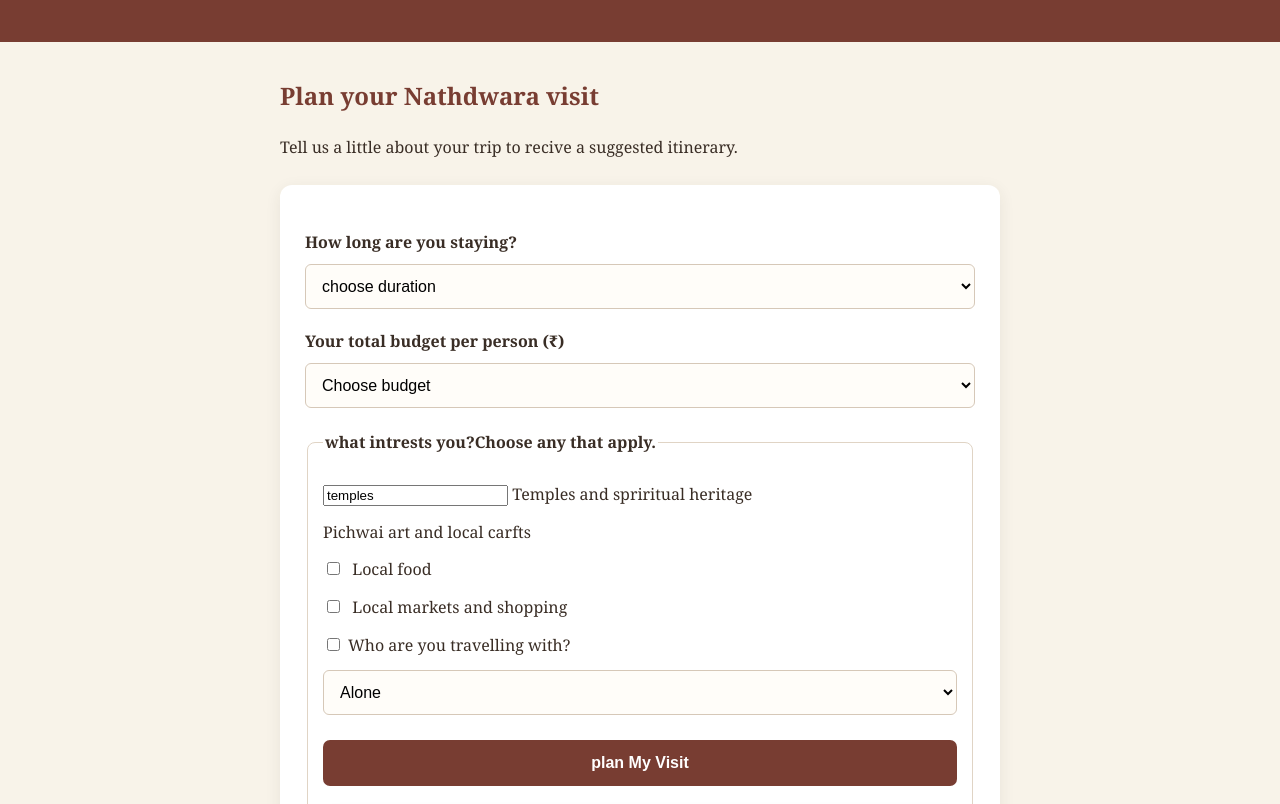
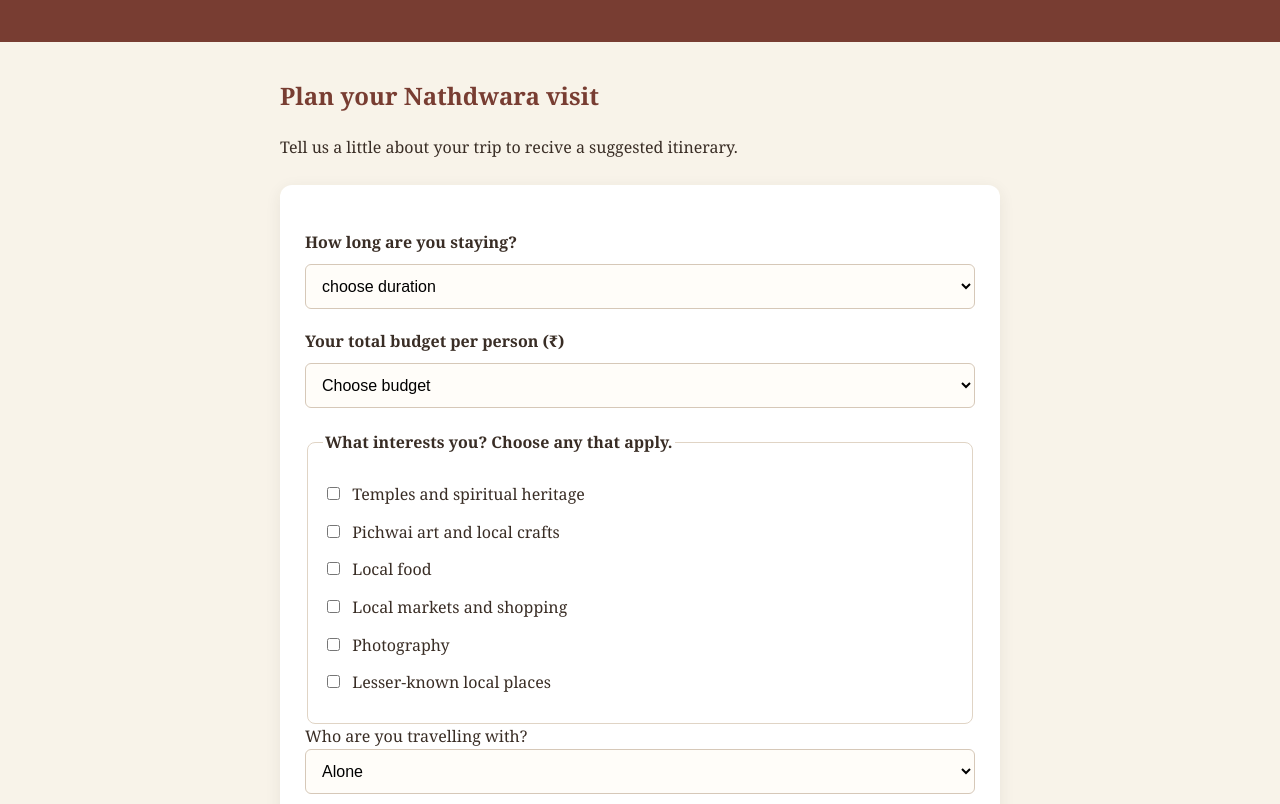
Before and after one commit to shaili00/Nathdwara-explorer, a plain HTML site: page index.html in a window 1280 px wide. Shown: the part 148-952 px from the top of the page. Drawn offline with Linux system fonts and the light colour scheme.

Commit message:
Update index.html

```diff
--- a/index.html
+++ b/index.html
@@ -42,38 +42,41 @@ initial-scale=1.0">
 </select>
 
 
+
 <fieldset>
-            <legend> what intrests you?Choose any that apply.</legend>
+  <legend>What interests you? Choose any that apply.</legend>
 
   <label>
-            <input type+"checkbox'
-name="intrest"  value="temples">
-        Temples and spriritual heritage </label>
-
-          <label>
-             <inputs type="checkbox"
-name="intrest" value="art">
-        Pichwai art and local carfts
+    <input type="checkbox" name="interest" value="temples">
+    Temples and spiritual heritage
   </label>
 
   <label>
-            <input type="checkbox"
-name="intrest" value="food">
+    <input type="checkbox" name="interest" value="art">
+    Pichwai art and local crafts
+  </label>
+
+  <label>
+    <input type="checkbox" name="interest" value="food">
     Local food
   </label>
 
   <label>
-            <input type="checkbox"
-name="intrest" value="shopping">
+    <input type="checkbox" name="interest" value="shopping">
     Local markets and shopping
   </label>
 
   <label>
-            <input type="checkbox"
-name="intrst"value="hidden places:>
-      Lesser known local places
+    <input type="checkbox" name="interest" value="photography">
+    Photography
+  </label>
+
+  <label>
+    <input type="checkbox" name="interest" value="hidden-gems">
+    Lesser-known local places
   </label>
 </fieldset>
+
 
       <lable for="group">Who are you travelling with?</label>
           <select id="group" name="group" required>
```
Lines whose indentation alone changed are shown as unchanged.
